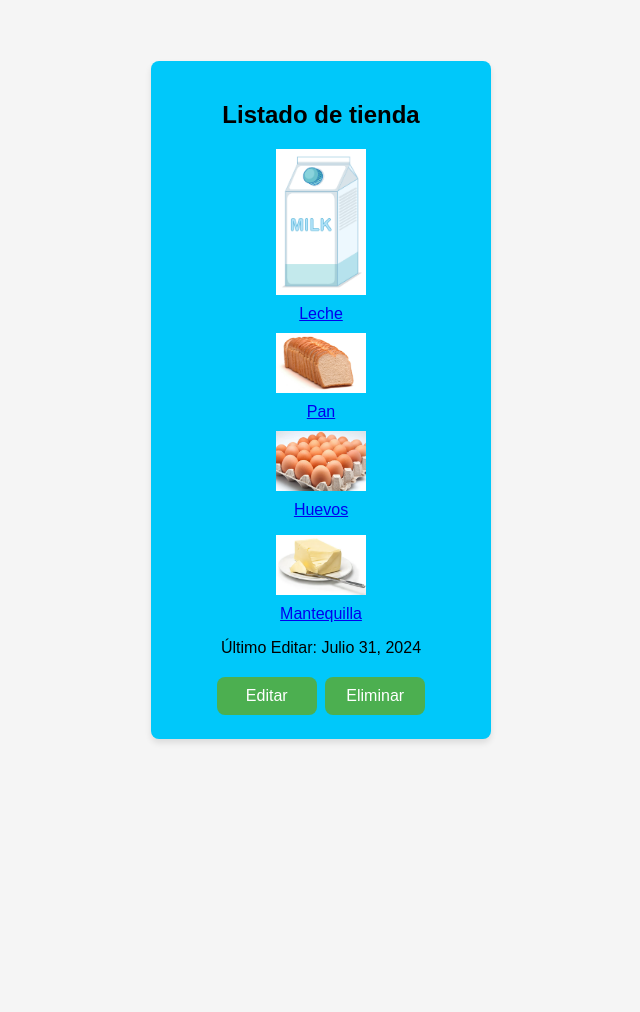
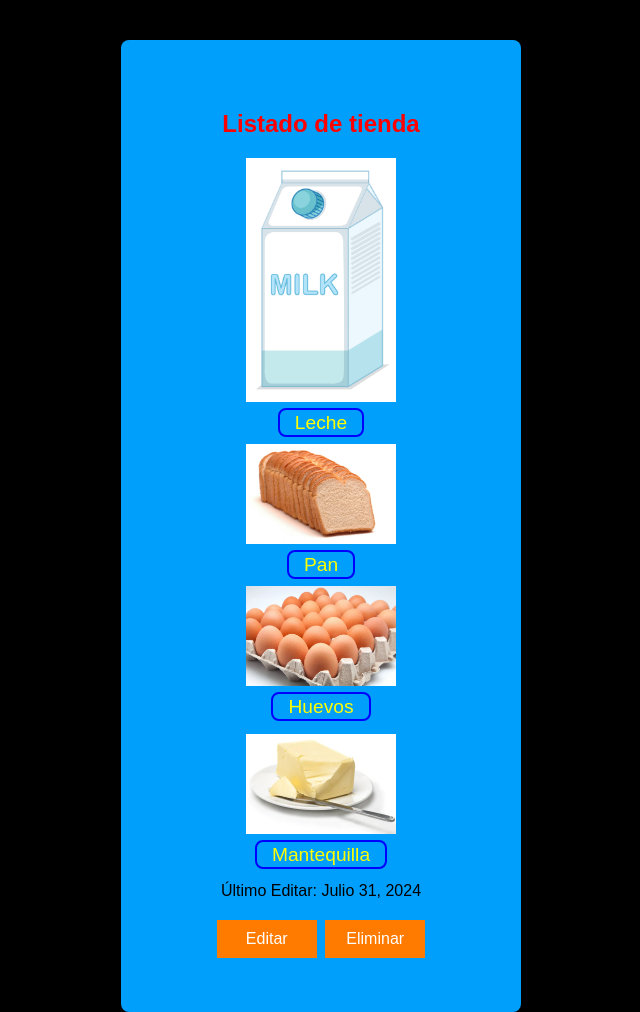
Before and after one commit to santiagosertor/Clase-main, a plain HTML site: page complement1.html in a window 1280 px wide. Shown: the whole page, without its empty margins (319-959 px from the left). Before the commit the page ends 800 px from the top, so only its background shows below. Drawn offline with Linux system fonts and the light colour scheme.

Commit message:
complementos

```diff
--- a/complement1.html
+++ b/complement1.html
@@ -8,24 +8,24 @@
 </head>
 <body>
     <div class="keep-note">
-        <h2>Listado de tienda</h2>
+        <h2 class="h2">Listado de tienda</h2>
         <ul>
             <li>
                 <img src="/imagen/vector-milk-in-the-box.jpg" alt="Milk" class="product-img">
-                <a href="Leche.html">Leche</a>
+                <a href="Leche.html" class="link">Leche</a>
             </li>
             <li>
                 <img src="/imagen/bread.jpg" alt="Bread" class="product-img">
-                <a href="pan.html">Pan</a>
+                <a href="pan.html" class="link" >Pan</a>
             </li>
             <li>
                 <img src="/imagen/huevos.jpg" alt="Eggs" class="product-img">
-                <a href="huevo.html">Huevos</a>
+                <a href="huevo.html" class="link">Huevos</a>
                 <p></p>
             </li>
             <li>
                 <img src="/imagen/butter.jpg" alt="Butter" class="product-img">
-                <a href="butter.html">Mantequilla</a>
+                <a href="butter.html" class="link">Mantequilla</a>
             </li>
         </ul>
         <p class="note-footer">Último Editar: Julio 31, 2024</p>
--- a/style.css
+++ b/style.css
@@ -1,89 +1,128 @@
+@import url(variables.css);
+
 body {
     font-family: Arial, sans-serif;
     margin: 0;
     padding: 0;
-    background-color: #f5f5f5;
+    background-color: var(--card-color4);
     display: flex;
     flex-direction: column;
     align-items: center;
     justify-content: center;
     min-height: 100vh;
+
 }
 
 header {
-    background-color: #4CAF50;
+    background-color: var(--card-color3);
     width: 100%;
     padding: 20px 0;
     text-align: center;
-    box-shadow: 0 4px 6px rgba(0, 0, 0, 0.1);
+    box-shadow: var(--box-shadow);
     margin-bottom: 40px;
 }
 
 header h1 {
-    color: #015aff;
+    color: var(--card-color2);
     margin: 0;
 }
 
 nav {
     width: 100%;
     text-align: center;
+
 }
 
 .menu {
     list-style-type: none;
     padding: 0;
+
 }
 
 .menu li {
     display: inline-block;
     margin: 0 15px;
+
 }
 
 .menu a {
     text-decoration: none;
-    color: #4CAF50;
+    color: var(--card-color1);
     font-size: 1.2em;
     padding: 10px 20px;
-    border: 2px solid #4CAF50;
+    border: 2px solid var(--card-color1);
     border-radius: 8px;
-    transition: background-color 0.3s, color 0.3s;
+    transition: var(--transition1);
 }
 
 .menu a:hover {
-    background-color: #4CAF50;
-    color: #fff;
+    background-color: var(--card-color3);
+    color: var(--color5);
+}
+
+.link{
+    text-decoration: none;
+    color: var(--card-color2);
+    font-size: 1.2em;
+    padding: 2px 15px;
+    border: 2px solid var(--card-color3);
+    border-radius: 8px;
+    transition:2s;
+
+
+}
+.link:hover{
+    background-color: var(--card-color2);
+    color: var(--card-color8);
 }
 
 /* Component Styles */
-.keep-note, .spotify-song, .instagram-post, .product-card, .product-detail, .instagram-comments {
-    background-color: #00c8fa;
+.keep-note, .card-spotify-song, .instagram-post, .product-card, .product-detail, .instagram-comments {
+    background-color:var(--card-color6);
     border-radius: 8px;
-    box-shadow: 0 4px 6px rgba(0, 0, 0, 0.1);
-    padding: 20px;
-    margin: 20px 0;
+    box-shadow: var(--box-shadow);
+    padding: 50px;
+    margin: 40px 0;
     width: 300px;
     text-align: center;
 }
 
-.keep-note ul, .spotify-song ul, .product-card ul, .instagram-post ul {
+.keep-note ul, .card-spotify-song ul, .product-card ul, .instagram-post ul {
     padding-left: 0;
 }
 
-.keep-note li, .spotify-song li, .product-card li {
+.keep-note li, .card-spotify-song li, .product-card li {
     list-style: none;
     margin-bottom: 10px;
 }
+.card-spotify-song{
+    display: var(--display);
+    padding: 20px;
+    margin: 0 auto;
+    text-align: justify;
+}
+.h2{
+    text-align: var(--text-aling);
+    color: var(--card-color1);
+}
 
 .product-img {
-    width: 30%;
+    width: 50%;
     height: auto;
     display: block;
-    margin: 0 auto 10px;
+    margin: 0 auto;
+    margin-top: 10px;
+    margin-bottom: 10px;
+}
+.product-img2{
+   width: 40%;
+    height: auto;
+    display: block;
 }
 
 button {
-    background-color: #4CAF50;
-    color: white;
+    background-color: var(--card-color8);
+    color: var(--card-color5);
     border: none;
     padding: 10px 20px;
     text-align: center;
@@ -91,16 +130,19 @@ button {
     display: inline-block;
     font-size: 16px;
     margin: 4px 2px;
-    transition: background-color 0.3s, color 0.3s;
+    transition: var(--transition);
     cursor: pointer;
-    border-radius: 8px;
+    border-radius: var(--border-radius);
 }
 
 button:hover {
-    background-color: #45a049;
+    background-color: var(--card-color7);
+    transition: var(--transition1);
 }
 
-/* Specific Component Styles */
+
+
+
 .keep-note .note-options button, .product-detail .product-options button, .comments-section button {
     width: 100px;
 }
--- /dev/null
+++ b/variables.css
@@ -0,0 +1,17 @@
+:root{
+    --card-color1: red;
+    --card-color2: yellow;
+    --card-color3: blue;
+    --card-color4:#000;
+    --card-color5:white;
+    --card-color6:rgb(0, 159, 252);
+    --card-color7:green;
+    --card-color8:rgb(255, 123, 0);
+    --border-radius:solid 1px var(--color3);
+    --box-shadow: 0 8px 9px var(--color3);
+    --transition1:2s;
+    --display:list-item;
+    --text-aling:center;
+    --margin-top: 5px;
+
+}
```
Also changed, not shown: comentarios.html (+5 -5 lines), complement2.html (+5 -5 lines), complement3.html (+3 -3 lines), complement4.html (+3 -3 lines), huevo.html (+1 -1 lines).
